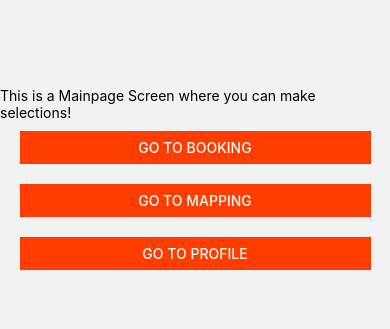
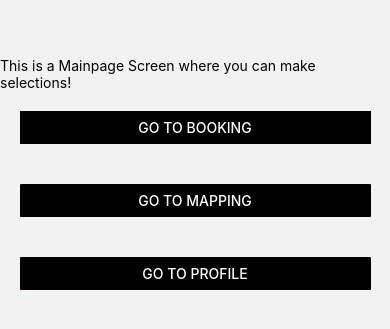
Before and after one commit to GradProjectUWO/ParkingSol, a React Native app: screen /Mainpage in a window 390 px wide. Shown: the part 239-568 px from the top of the page. Built offline with nearby package versions, Linux system fonts and the light colour scheme.

Commit message:
modify screen

```diff
--- a/package.json
+++ b/package.json
@@ -11,6 +11,7 @@
   "dependencies": {
     "@expo/ngrok": "^4.1.0",
     "@expo/vector-icons": "^13.0.0",
+    "@expo/webpack-config": "^0.17.2",
     "@react-navigation/native": "^6.1.1",
     "@react-navigation/stack": "^6.3.10",
     "@rneui/themed": "^4.0.0-rc.7",
@@ -18,6 +19,7 @@
     "expo-constants": "~14.0.2",
     "expo-status-bar": "~1.4.2",
     "react": "18.1.0",
+    "react-dom": "18.1.0",
     "react-native": "0.70.5",
     "react-native-gesture-handler": "~2.8.0",
     "react-native-google-places-autocomplete": "^2.5.1",
@@ -25,6 +27,8 @@
     "react-native-maps-directions": "^1.9.0",
     "react-native-safe-area-context": "4.4.1",
     "react-native-screens": "~3.18.0",
+    "react-native-vector-icons": "^9.2.0",
+    "react-native-web": "~0.18.9",
     "typescript": "^4.6.3"
   },
   "devDependencies": {
--- a/screens/Mainpage.js
+++ b/screens/Mainpage.js
@@ -8,27 +8,28 @@ export default class Mainpage extends React.Component {
 
                 <Text>This is a Mainpage Screen where you can make selections!</Text>
 
-                <View style={[{ width: "90%", margin: 10, backgroundColor: "red" }]}>
+                <View style={[{ width: "90%", margin: 20, backgroundColor: "black" }]}>
                     <Button
                         onPress={() => this.props.navigation.navigate('Booking')}
                         title="Go to Booking"
-                        color="#FF3D00"
+                        color="#000000"
+
                     />
                 </View>
 
-                <View style={[{ width: "90%", margin: 10, backgroundColor: "red" }]}>
+                <View style={[{ width: "90%", margin: 20, backgroundColor: "red" }]}>
                     <Button
                         onPress={() => this.props.navigation.navigate('Mapping')}
                         title="Go to Mapping"
-                        color="#FF3D00"
+                        color="#000000"
                     />
                 </View>
 
-                <View style={[{ width: "90%", margin: 10, backgroundColor: "red" }]}>
+                <View style={[{ width: "90%", margin: 20, backgroundColor: "red" }]}>
                     <Button
                         onPress={() => this.props.navigation.navigate('Profile')}
                         title="Go to Profile"
-                        color="#FF3D00"
+                        color="#000000"
                     />
                 </View>
             </View>
```
Also changed, not shown: 1 other file (tests, documents, lock files or other folders).
